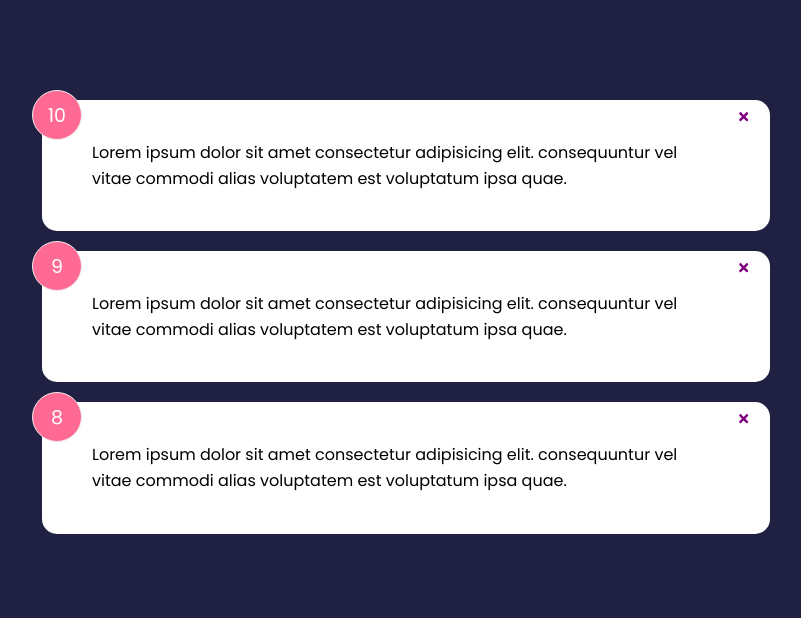
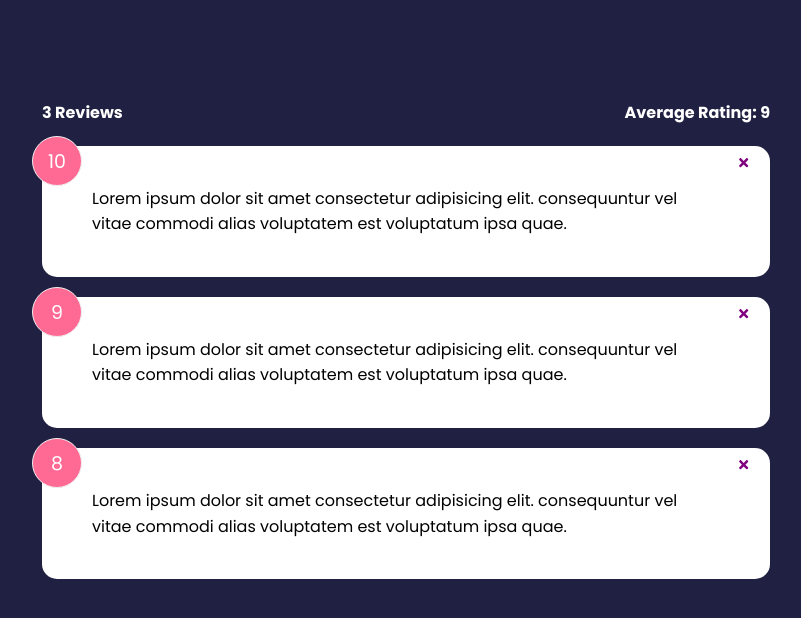
Before and after one commit to vanguyen333/feedbackapp, a React (Create React App) app: page / in a window 1280 px wide. Shown: the top 618 px of the page, without its empty margins (234-1035 px from the left). Built offline with nearby package versions, Linux system fonts and the light colour scheme.

Commit message:
#18 FeedbackStats Component & Reactivity

```diff
--- a/src/App.js
+++ b/src/App.js
@@ -2,7 +2,7 @@
 import Header from './components/Header';
 import FeedbackData from './data/FeedbackData';
 import FeedbackList from './components/FeedbackList';
-
+import FeedbackStats from './components/FeedbackStats';
 function App() {
   const [feedback, setFeebdack] = useState(FeedbackData);
   const deleteFeedback = (id) => {
@@ -13,6 +13,7 @@
     <>
       <Header />
       <div className="container">
+        <FeedbackStats feedback={feedback} />
         <FeedbackList feedback={feedback} handleDelete={deleteFeedback} />
       </div>
     </>
--- /dev/null
+++ b/src/components/FeedbackStats.jsx
@@ -0,0 +1,19 @@
+import React from 'react';
+
+const FeedbackStats = ({ feedback }) => {
+  //Calculate ratings avg
+  let average =
+    feedback.reduce((acc, cur) => {
+      return acc + cur.rating;
+    }, 0) / feedback.length;
+  average = average.toFixed(1).replace(/[.,]0$/, '');
+
+  return (
+    <div className="feedback-stats">
+      <h4>{feedback.length} Reviews</h4>
+      <h4>Average Rating: {isNaN(average) ? '0' : average}</h4>
+    </div>
+  );
+};
+
+export default FeedbackStats;
```
